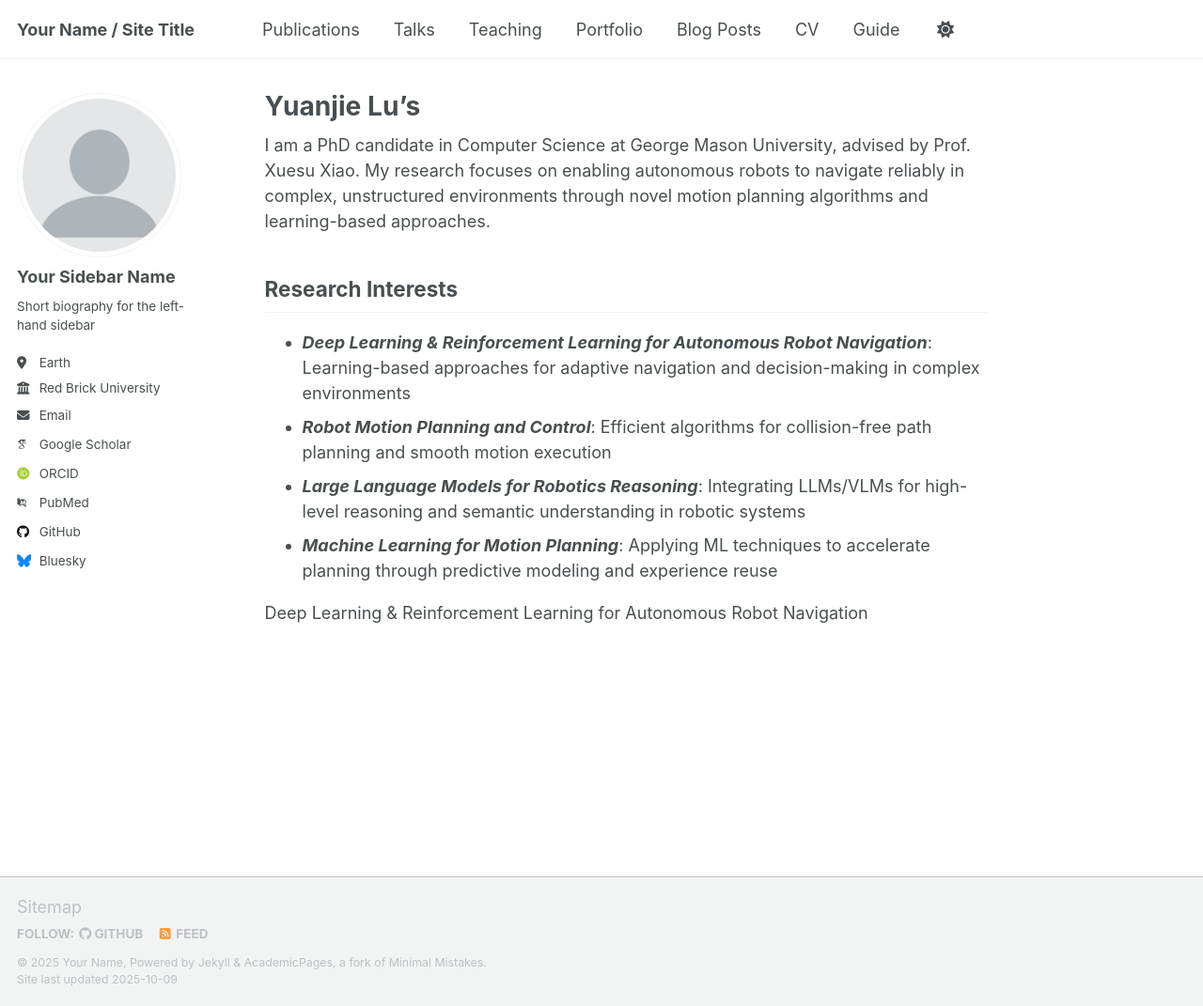
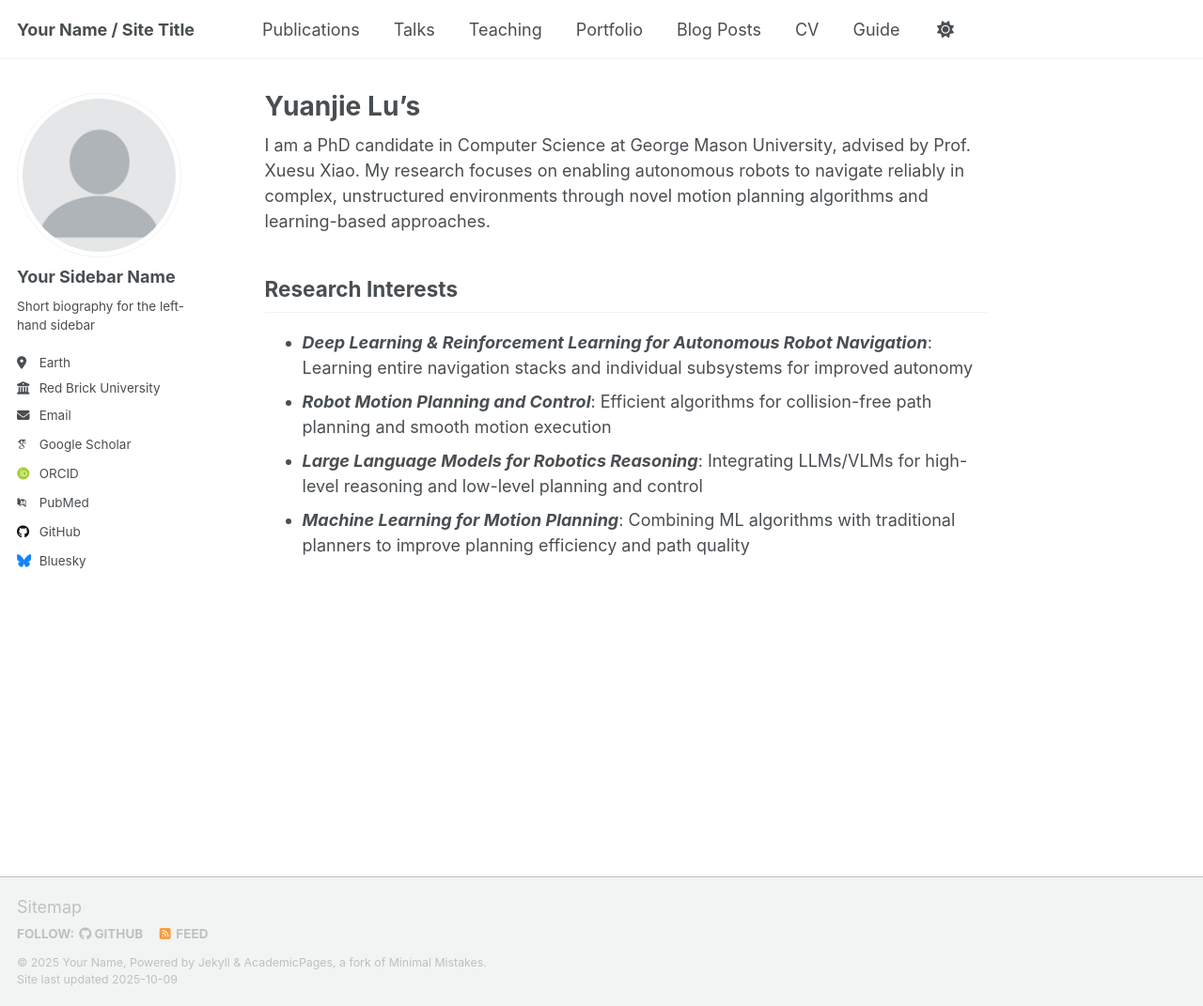
Before and after one commit to yuanjielu-64/yuanjielu-64.github.io, a Jekyll site: the page built from _pages/about.md, in a window 1280 px wide and 1071 px high. Shown: the whole window at 94% size. Built offline with Jekyll 4.4.1, drawn with Linux system fonts in a browser that asks for light colours; some web fonts are replaced; a script that is not in the unit is left out.

Commit message:
Update about.md

```diff
--- a/_pages/about.md
+++ b/_pages/about.md
@@ -10,9 +10,7 @@ redirect_from:
 I am a PhD candidate in Computer Science at George Mason University, advised by Prof. Xuesu Xiao. My research focuses on enabling autonomous robots to navigate reliably in complex, unstructured environments through novel motion planning algorithms and learning-based approaches.
 
 ## Research Interests
-  * ***Deep Learning & Reinforcement Learning for Autonomous Robot Navigation***: Learning-based approaches for adaptive navigation and decision-making in complex environments
+  * ***Deep Learning & Reinforcement Learning for Autonomous Robot Navigation***: Learning entire navigation stacks and individual subsystems for improved autonomy
   * ***Robot Motion Planning and Control***: Efficient algorithms for collision-free path planning and smooth motion execution
-  * ***Large Language Models for Robotics Reasoning***: Integrating LLMs/VLMs for high-level reasoning and semantic understanding in robotic systems
-  * ***Machine Learning for Motion Planning***: Applying ML techniques to accelerate planning through predictive modeling and experience reuse
-
- Deep Learning & Reinforcement Learning for Autonomous Robot Navigation
+  * ***Large Language Models for Robotics Reasoning***: Integrating LLMs/VLMs for high-level reasoning and low-level planning and control
+  * ***Machine Learning for Motion Planning***: Combining ML algorithms with traditional planners to improve planning efficiency and path quality
```
